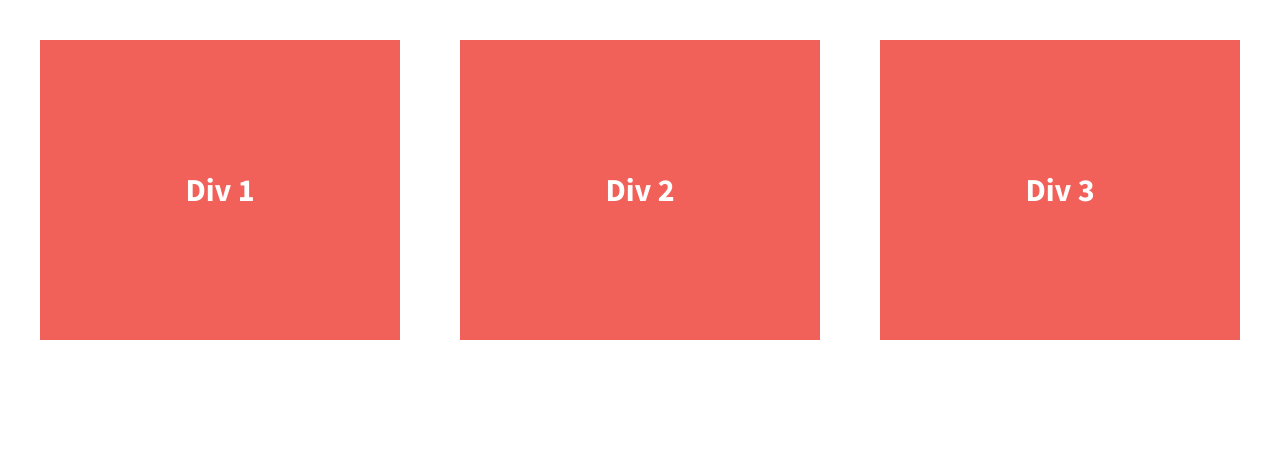
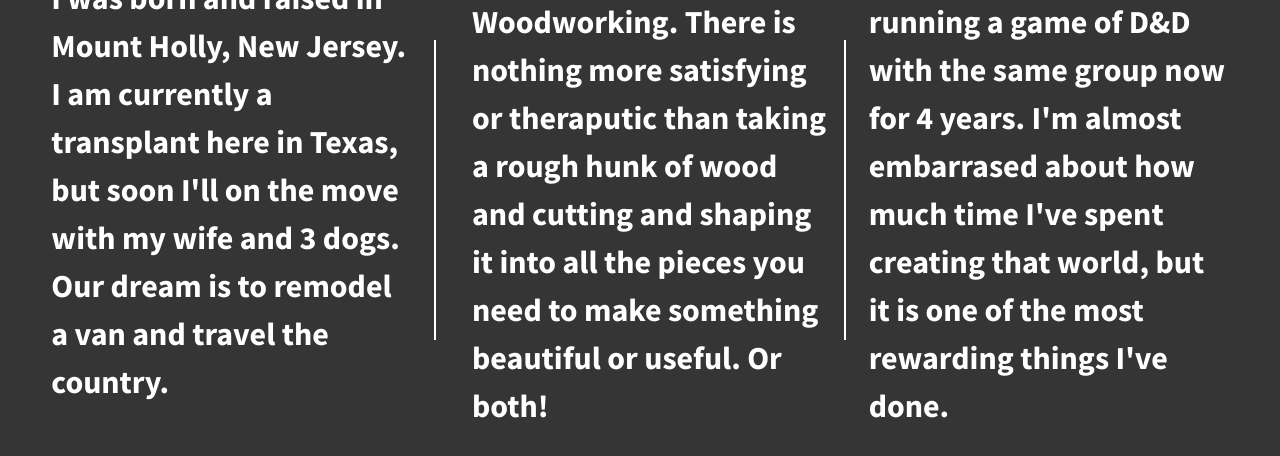
Before and after one commit to Mr-Bowtie/Skillcrush, a plain HTML site: page responsive-websites/07.01-206-divs-flexbox-starter/index.html in a window 1280 px wide. Drawn offline with nearby package versions, Linux system fonts and the light colour scheme.

Commit message:
created 3 column about section

```diff
--- a/responsive-websites/07.01-206-divs-flexbox-starter/css/main.css
+++ b/responsive-websites/07.01-206-divs-flexbox-starter/css/main.css
@@ -96,7 +96,7 @@
    ========================================================================== */
 
 html {
-  background-color: #fff;
+  background-color: #353535;
   height: 100%;
 }
 
@@ -111,7 +111,7 @@
   /*add display:flex and set justify-content to space-between*/
   font-weight: 700;
   display: flex;
-  justify-content: space-between;
+  justify-content: space-around;
 }
 
 .div-1,
@@ -121,12 +121,19 @@
   color: #fff;
   line-height: 1.5em;
   font-size: 1.6em;
-  background-color: #f16059;
+  background-color: #353535;
   height: 300px;
   width: 30%;
   display: flex;
   justify-content: center;
   align-items: center;
+}
+
+.div-2 {
+  border-left: 2px solid white;
+  border-right: 2px solid white;
+  padding-left: 3%;
+  padding-right: 1%;
 }
 
 /* ==========================================================================
--- a/responsive-websites/07.01-206-divs-flexbox-starter/index.html
+++ b/responsive-websites/07.01-206-divs-flexbox-starter/index.html
@@ -23,13 +23,13 @@
 
         <section class="wrapper">
             <div class="div-1">
-                Div 1
+                I was born and raised in Mount Holly, New Jersey. I am currently a transplant here in Texas, but soon I'll on the move with my wife and 3 dogs. Our dream is to remodel a van and travel the country.
             </div>
             <div class="div-2">
-                Div 2
+                My passion: Woodworking. There is nothing more satisfying or theraputic than taking a rough hunk of wood and cutting and shaping it into all the pieces you need to make something beautiful or useful. Or both!
             </div>
             <div class="div-3">
-                Div 3
+                fun fact: I have been running a game of D&D with the same group now for 4 years. I'm almost embarrased about how much time I've spent creating that world, but it is one of the most rewarding things I've done.
             </div>
         </section>
 
```
